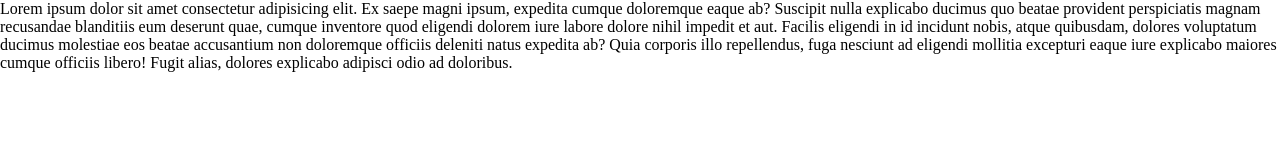
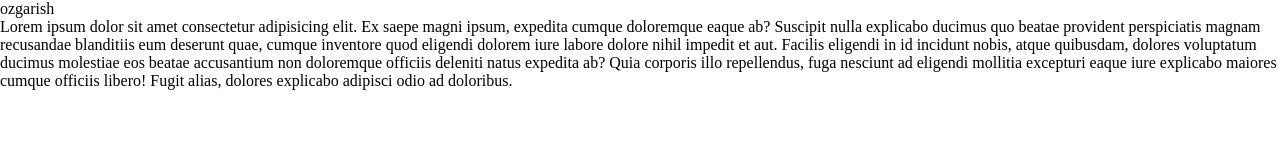
Before and after one commit to Samandar002/js, a plain HTML site: page index.html in a window 1280 px wide. Drawn offline with Linux system fonts and the light colour scheme.

Commit message:
ikkinchi commit

```diff
--- a/index.html
+++ b/index.html
@@ -59,6 +59,7 @@
   <div id="loader">
     <div class="lds-hourglass"></div>
   </div>
+  ozgarish
   <p>Lorem ipsum dolor sit amet consectetur adipisicing elit. Ex saepe magni ipsum, expedita cumque doloremque eaque ab? Suscipit nulla explicabo ducimus quo beatae provident perspiciatis magnam recusandae blanditiis eum deserunt quae, cumque inventore quod eligendi dolorem iure labore dolore nihil impedit et aut. Facilis eligendi in id incidunt nobis, atque quibusdam, dolores voluptatum ducimus molestiae eos beatae accusantium non doloremque officiis deleniti natus expedita ab? Quia corporis illo repellendus, fuga nesciunt ad eligendi mollitia excepturi eaque iure explicabo maiores cumque officiis libero! Fugit alias, dolores explicabo adipisci odio ad doloribus.</p>
     </div>
 </body>
```
